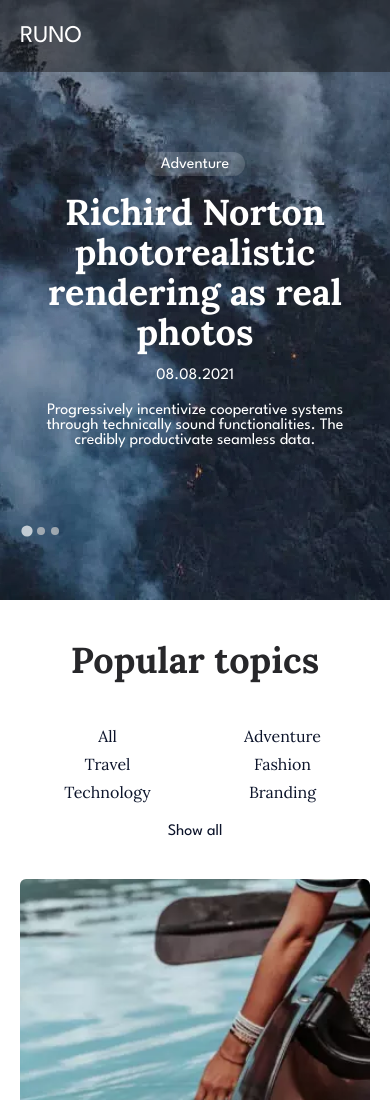
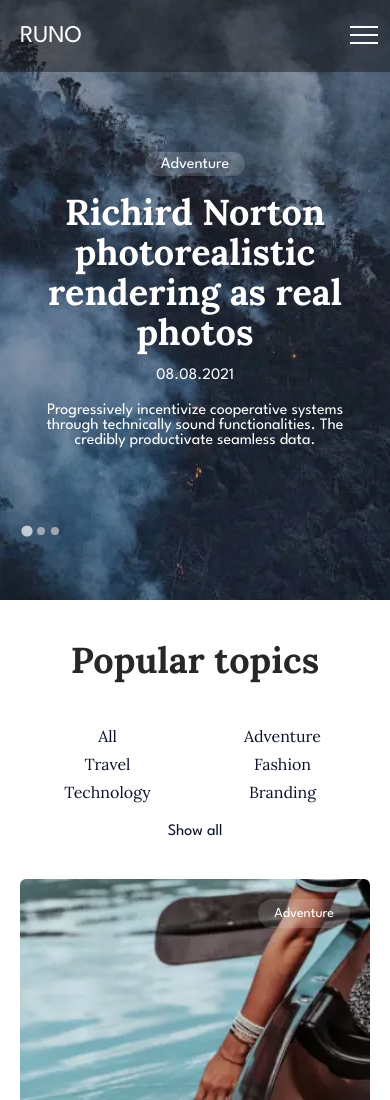
Before and after one commit to AdamWojda/runo-front-html, a website built with webpack: page src/index.html in a window 390 px wide. Shown: the top 1100 px of the page. Built offline with nearby package versions, Linux system fonts and the light colour scheme; what @splidejs/splide-extension-intersection would draw is missing.

Commit message:
Phase 1: Restore mobile

```diff
--- a/src/index.html
+++ b/src/index.html
@@ -73,6 +73,14 @@
                         </a>
                     </li>
                 </ul>
+            </div>
+
+            <div class="header__mobile">
+                <a href="#" class="header__mobile__link">
+                    <div class="header__mobile__line"></div>
+                    <div class="header__mobile__line"></div>
+                    <div class="header__mobile__line"></div>
+                </a>
             </div>
         </div>
     </header>
@@ -167,7 +175,7 @@
                         <li class="list__element">
                             <div class="list__photo">
                                 <img class="lazy" src="images/content/temp.webp" data-src="images/content/temp.webp" data-srcset="" width="300px" height="280px" alt="Some tacos."/>
-                                <div class="tag"></div>
+                                <div class="tag">Adventure</div>
                             </div>
                             <div class="list__content">
                                 <div class="list__date">08.08.2022</div>
@@ -181,7 +189,7 @@
                         <li class="list__element">
                             <div class="list__photo">
                                 <img class="lazy" src="images/content/temp.webp" data-src="images/content/temp4.webp" data-srcset="" width="300px" height="280px" alt="Some tacos."/>
-                                <div class="tag"></div>
+                                <div class="tag">Adventure</div>
                             </div>
                             <div class="list__content">
                                 <div class="list__date">08.08.2022</div>
@@ -195,7 +203,7 @@
                         <li class="list__element">
                             <div class="list__photo">
                                 <img class="lazy" src="images/content/temp.webp" data-src="images/content/temp2.webp" data-srcset="" width="300px" height="280px" alt="Some tacos."/>
-                                <div class="tag"></div>
+                                <div class="tag">Adventure</div>
                             </div>
                             <div class="list__content">
                                 <div class="list__date">08.08.2022</div>
@@ -209,7 +217,7 @@
                         <li class="list__element">
                             <div class="list__photo">
                                 <img class="lazy" src="images/content/temp.webp" data-src="images/content/temp.webp" data-srcset="" width="300px" height="280px" alt="Some tacos."/>
-                                <div class="tag"></div>
+                                <div class="tag">Adventure</div>
                             </div>
                             <div class="list__content">
                                 <div class="list__date">08.08.2022</div>
@@ -223,7 +231,7 @@
                         <li class="list__element">
                             <div class="list__photo">
                                 <img class="lazy" src="images/content/temp.webp" data-src="images/content/temp3.webp" data-srcset="" width="300px" height="280px" alt="Some tacos."/>
-                                <div class="tag"></div>
+                                <div class="tag">Adventure</div>
                             </div>
                             <div class="list__content">
                                 <div class="list__date">08.08.2022</div>
@@ -237,7 +245,7 @@
                         <li class="list__element">
                             <div class="list__photo">
                                 <img class="lazy" src="images/content/temp.webp" data-src="images/content/temp.webp" data-srcset="" width="300px" height="280px" alt="Some tacos."/>
-                                <div class="tag"></div>
+                                <div class="tag">Adventure</div>
                             </div>
                             <div class="list__content">
                                 <div class="list__date">08.08.2022</div>
@@ -251,7 +259,7 @@
                         <li class="list__element">
                             <div class="list__photo">
                                 <img class="lazy" src="images/content/temp.webp" data-src="images/content/temp2.webp" data-srcset="" width="300px" height="280px" alt="Some tacos."/>
-                                <div class="tag"></div>
+                                <div class="tag">Adventure</div>
                             </div>
                             <div class="list__content">
                                 <div class="list__date">08.08.2022</div>
@@ -265,7 +273,7 @@
                         <li class="list__element">
                             <div class="list__photo">
                                 <img class="lazy" src="images/content/temp.webp" data-src="images/content/temp4.webp" data-srcset="" width="300px" height="280px" alt="Some tacos."/>
-                                <div class="tag"></div>
+                                <div class="tag">Adventure</div>
                             </div>
                             <div class="list__content">
                                 <div class="list__date">08.08.2022</div>
@@ -310,7 +318,7 @@
                                 <li class="splide__slide list__element list__element--white">
                                     <div class="list__photo">
                                         <img class="lazy" src="images/content/temp.webp" data-src="images/content/temp3.webp" data-srcset="" width="300px" height="280px" alt="Some tacos."/>
-                                        <div class="tag"></div>
+                                        <div class="tag">Adventure</div>
                                     </div>
                                     <div class="list__content">
                                         <div class="list__date">08.08.2022</div>
@@ -324,7 +332,7 @@
                                 <li class="splide__slide list__element list__element--white">
                                     <div class="list__photo">
                                         <img class="lazy" src="images/content/temp.webp" data-src="images/content/temp.webp" data-srcset="" width="300px" height="280px" alt="Some tacos."/>
-                                        <div class="tag"></div>
+                                        <div class="tag">Adventure</div>
                                     </div>
                                     <div class="list__content">
                                         <div class="list__date">08.08.2022</div>
@@ -338,7 +346,7 @@
                                 <li class="splide__slide list__element list__element--white">
                                     <div class="list__photo">
                                         <img class="lazy" src="images/content/temp.webp" data-src="images/content/temp2.webp" data-srcset="" width="300px" height="280px" alt="Some tacos."/>
-                                        <div class="tag"></div>
+                                        <div class="tag">Adventure</div>
                                     </div>
                                     <div class="list__content">
                                         <div class="list__date">08.08.2022</div>
@@ -374,7 +382,7 @@
                                     <li class="splide__slide list__element list__element--white">
                                         <div class="list__photo">
                                             <img class="lazy" src="images/content/temp.webp" data-src="images/content/temp2.webp" data-srcset="" width="300px" height="280px" alt="Some tacos."/>
-                                            <div class="tag"></div>
+                                            <div class="tag">Adventure</div>
                                         </div>
                                         <div class="list__content">
                                             <div class="list__date">08.08.2022</div>
@@ -388,7 +396,7 @@
                                     <li class="splide__slide list__element list__element--white">
                                         <div class="list__photo">
                                             <img class="lazy" src="images/content/temp.webp" data-src="images/content/temp4.webp" data-srcset="" width="300px" height="280px" alt="Some tacos."/>
-                                            <div class="tag"></div>
+                                            <div class="tag">Adventure</div>
                                         </div>
                                         <div class="list__content">
                                             <div class="list__date">08.08.2022</div>
@@ -402,7 +410,7 @@
                                     <li class="splide__slide list__element list__element--white">
                                         <div class="list__photo">
                                             <img class="lazy" src="images/content/temp.webp" data-src="images/content/temp.webp" data-srcset="" width="300px" height="280px" alt="Some tacos."/>
-                                            <div class="tag"></div>
+                                            <div class="tag">Adventure</div>
                                         </div>
                                         <div class="list__content">
                                             <div class="list__date">08.08.2022</div>
@@ -430,7 +438,7 @@
                     <li class="list__element list__element--white">
                         <div class="list__photo">
                             <img class="lazy" src="images/content/temp.webp" data-src="images/content/temp4.webp" data-srcset="" width="300px" height="280px" alt="Some tacos."/>
-                            <div class="tag"></div>
+                            <div class="tag">Adventure</div>
                         </div>
                         <div class="list__content">
                             <div class="list__date">08.08.2022</div>
@@ -444,7 +452,7 @@
                     <li class="list__element list__element--white">
                         <div class="list__photo">
                             <img class="lazy" src="images/content/temp.webp" data-src="images/content/temp3.webp" data-srcset="" width="300px" height="280px" alt="Some tacos."/>
-                            <div class="tag"></div>
+                            <div class="tag">Adventure</div>
                         </div>
                         <div class="list__content">
                             <div class="list__date">08.08.2022</div>
@@ -458,7 +466,7 @@
                     <li class="list__element list__element--white">
                         <div class="list__photo">
                             <img class="lazy" src="images/content/temp.webp" data-src="images/content/temp.webp" data-srcset="" width="300px" height="280px" alt="Some tacos."/>
-                            <div class="tag"></div>
+                            <div class="tag">Adventure</div>
                         </div>
                         <div class="list__content">
                             <div class="list__date">08.08.2022</div>
--- a/src/scss/utils/_list.scss
+++ b/src/scss/utils/_list.scss
@@ -51,7 +51,11 @@
     }
 
     #{$list}__photo {
-      @apply h-[280px];
+      @apply h-[280px] relative;
+
+      .tag {
+        @apply absolute top-5 right-5 text-white;
+      }
 
       img {
         @apply h-full rounded-md min-h-[280px] w-full;
@@ -83,7 +87,11 @@
     }
 
     #{$list}__photo {
-      @apply h-[350px];
+      @apply h-[350px] relative;
+
+      .tag {
+        @apply absolute top-5 right-5;
+      }
     }
   }
 
```
Also changed, not shown: src/about.html (+7 -0 lines), src/archive.html (+7 -0 lines), src/contact-us.html (+7 -0 lines), src/post.html (+7 -0 lines).
